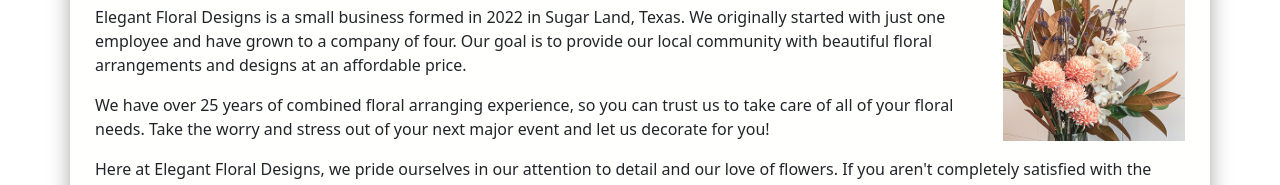
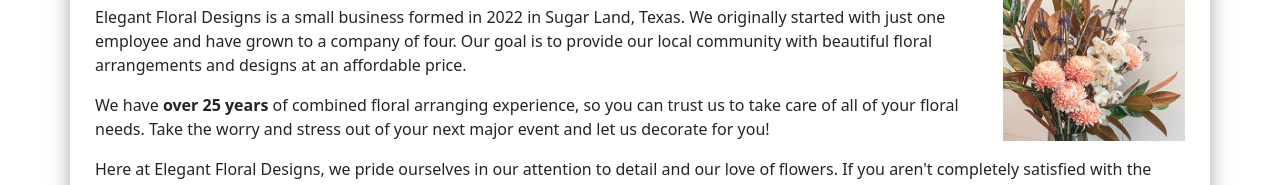
Before and after one commit to txfiddler/imed1316-final-project-fall-2022, a website: page index.html in a window 1280 px wide. Shown: the part 1627-1812 px from the top of the page. Drawn offline with nearby package versions, Linux system fonts and the light colour scheme.

Commit message:
Update index.html

```diff
--- a/index.html
+++ b/index.html
@@ -481,7 +481,7 @@
             </p>
 
             <p>
-              We have over 25 years of combined floral arranging experience, so
+              We have <b>over 25 years </b> of combined floral arranging experience, so
               you can trust us to take care of all of your floral needs. Take
               the worry and stress out of your next major event and let us
               decorate for you!
```
